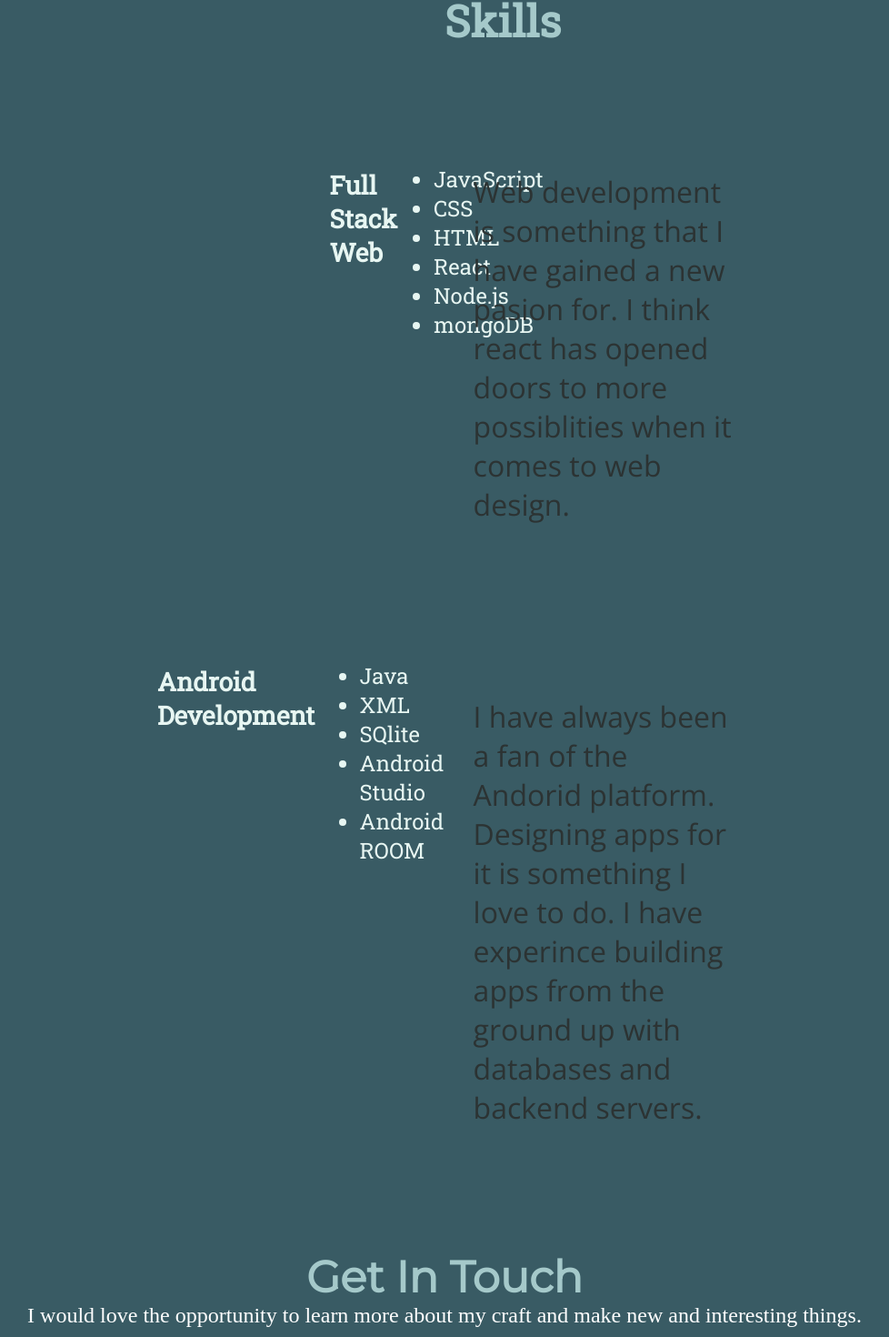
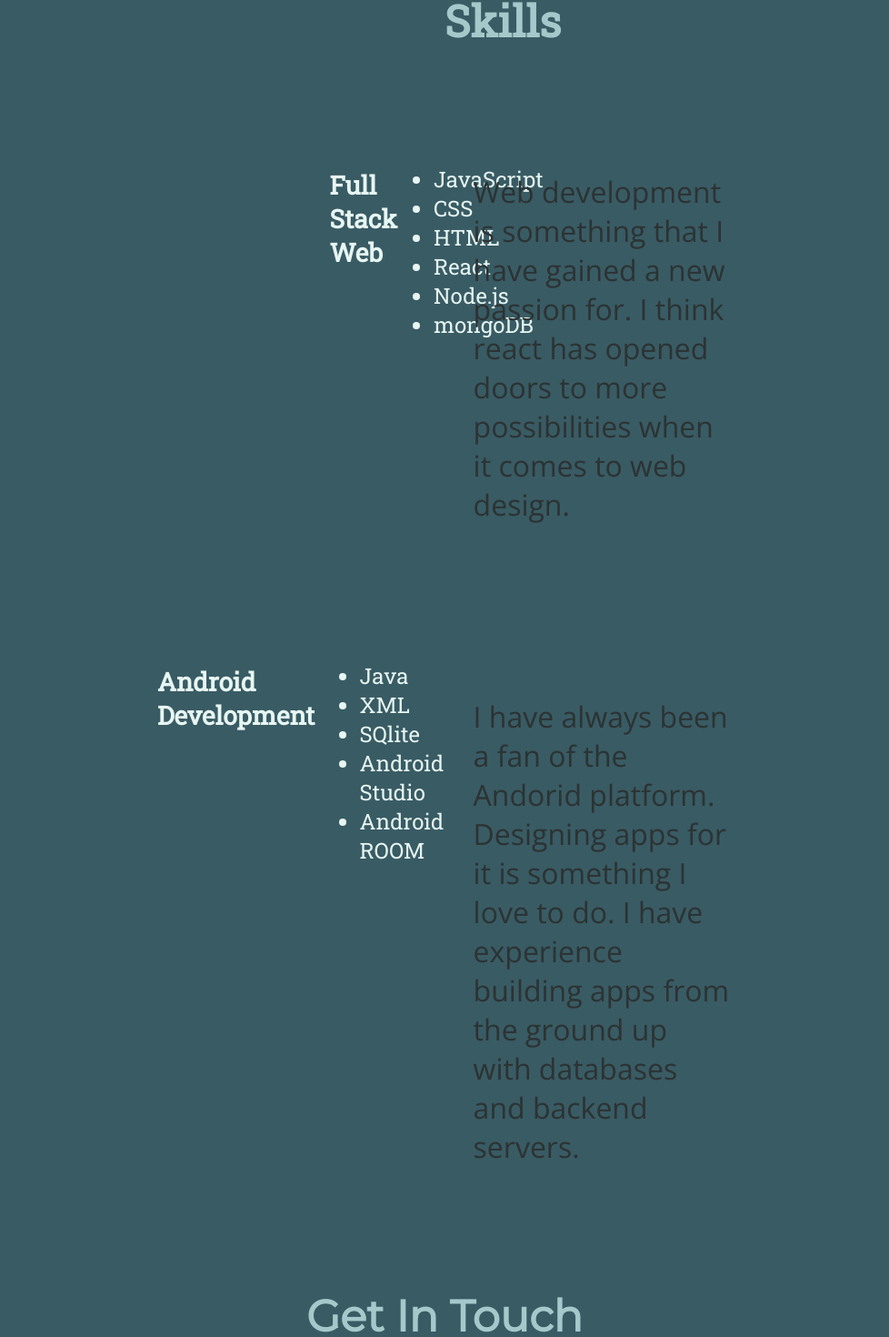
Before and after one commit to njandersen/personal-site, a React (Create React App) app: page / in a window 1280 px wide. Shown: the part 1813-3283 px from the top of the page at 91% size, without its empty margins (151-1129 px from the left). Built offline with nearby package versions, Linux system fonts and the light colour scheme.

Commit message:
Spell checking

```diff
--- a/src/NavBar.css
+++ b/src/NavBar.css
@@ -36,6 +36,7 @@
     display: flex;
     align-items: center;
     font-family: 'Open Sans';
+
 }
 
 .navbar-icon {
--- a/src/component/Skills.jsx
+++ b/src/component/Skills.jsx
@@ -30,8 +30,8 @@ function Skills() {
             </div>
             <div className="col-skill">
                 <p className="webAbout" data-Aos='fade-left'>
-                    Web development is something that I have gained a new pasion for.
-                    I think react has opened doors to more possiblities when it comes
+                    Web development is something that I have gained a new passion for.
+                    I think react has opened doors to more possibilities when it comes
                     to web design.
                 </p>
             </div>
@@ -54,7 +54,7 @@ function Skills() {
             <div className="col-skill">
                 <p className="androidAbout" data-Aos='fade-right'>
                     I have always been a fan of the Andorid platform. Designing apps for it is something I love to do.
-                    I have experince building apps from the ground up with databases and backend servers.
+                    I have experience building apps from the ground up with databases and backend servers.
                 </p>
                 </div>
             </div>
```
